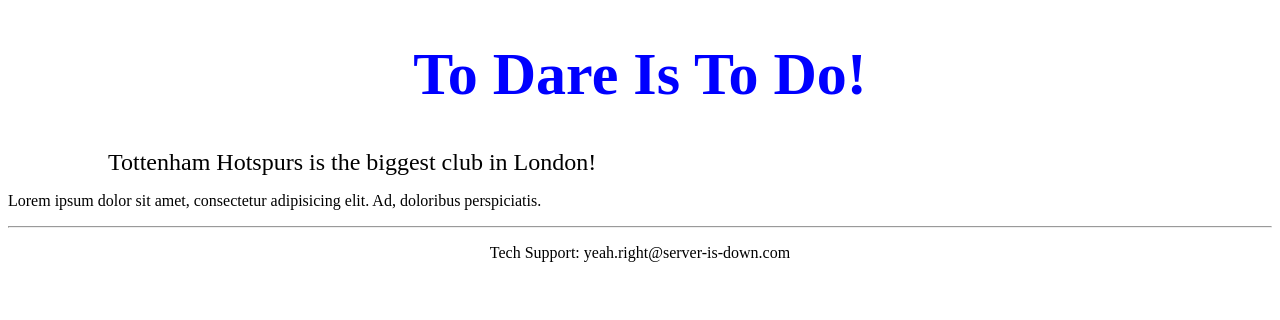
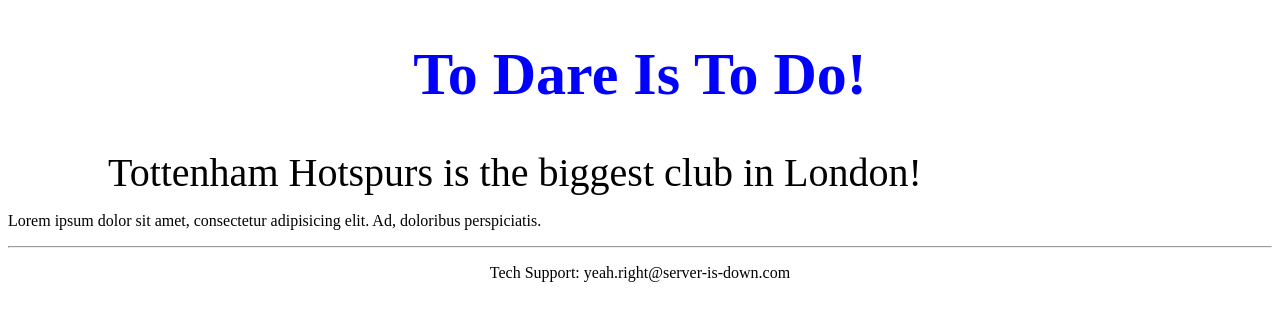
Before and after one commit to acmachado48/Coursera-test1, a plain HTML site: page site/index.html in a window 1280 px wide. Drawn offline with Linux system fonts and the light colour scheme.

Commit message:
Update index.html

```diff
--- a/site/index.html
+++ b/site/index.html
@@ -6,7 +6,7 @@
   </head>
   <body>
     <h1 style="color: blue; font-size: 60px; text-align: center;">To Dare Is To Do!</h1>
-    <p style="margin: 0 100px 0 100px; font-size: 1.5em;">Tottenham Hotspurs is the biggest club in London!</p>
+    <p style="margin: 0 100px 0 100px; font-size: 2.5em;">Tottenham Hotspurs is the biggest club in London!</p>
     <p>Lorem ipsum dolor sit amet, consectetur adipisicing elit. Ad, doloribus perspiciatis.</p>
     <footer>
       <hr>
```
